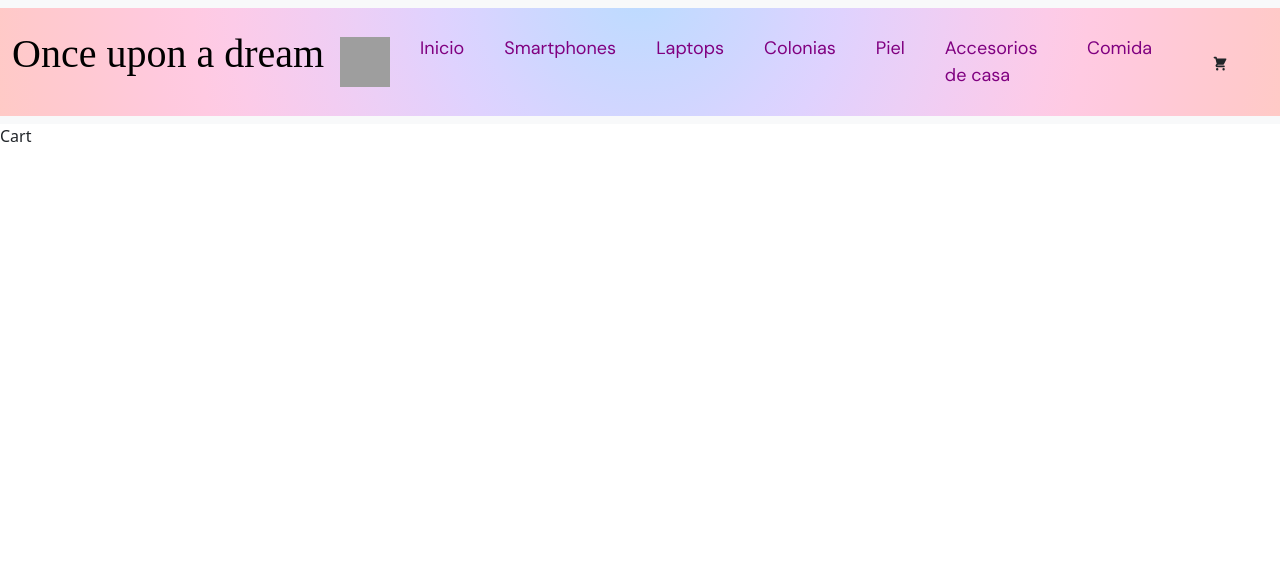
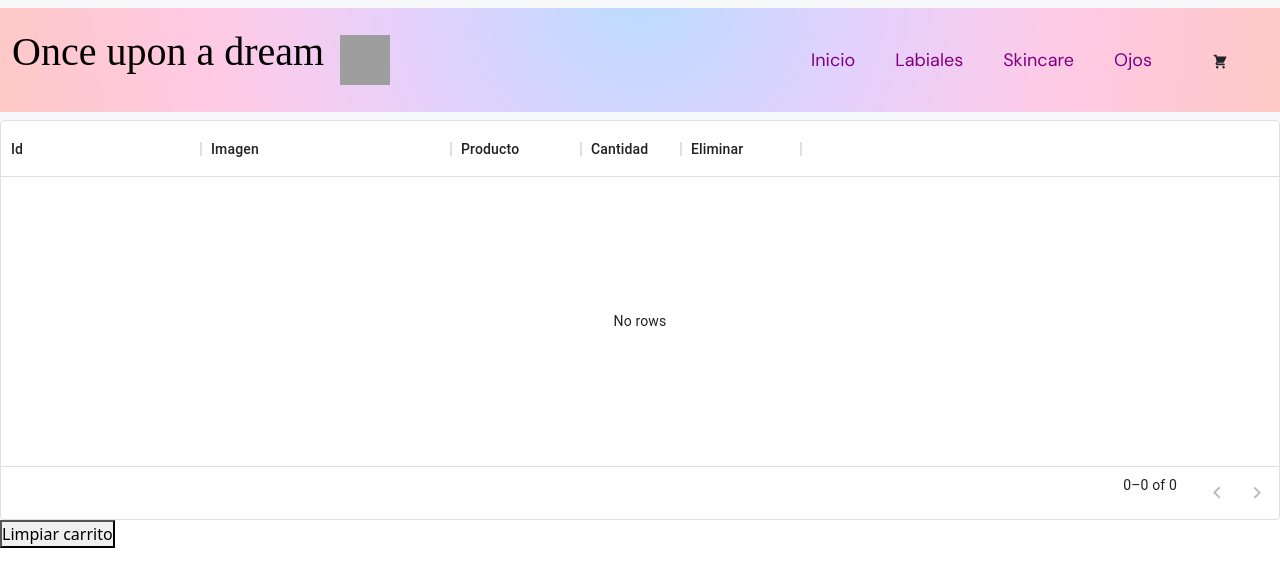
Before and after one commit to Reeeeiich/Tienda-Azofra, a React (Create React App) app: page /cart in a window 1280 px wide. Shown: the top 586 px of the page. Built offline with nearby package versions, Linux system fonts and the light colour scheme; grey boxes are pictures that could not be loaded; a web font is replaced by a local one.

Commit message:
Arreglando cart

```diff
--- a/package.json
+++ b/package.json
@@ -3,6 +3,10 @@
   "version": "0.1.0",
   "private": true,
   "dependencies": {
+    "@emotion/react": "^11.10.4",
+    "@emotion/styled": "^11.10.4",
+    "@mui/material": "^5.10.7",
+    "@mui/x-data-grid": "^5.17.4",
     "@popperjs/core": "^2.11.6",
     "@testing-library/jest-dom": "^5.16.5",
     "@testing-library/react": "^13.3.0",
--- a/src/components/Item/index.jsx
+++ b/src/components/Item/index.jsx
@@ -10,9 +10,9 @@ const Item = ({product}) => {
     }
         return (
             <div className="card" onClick={handleNavigate}>
-                <img className="card-img-top" src={product.thumbnail} alt="Card image cap"/>
+                <img className="card-img-top" src={product.image} alt="Card image cap"/>
                 <div className="card-body">
-                    <h5 className="card-title">{product.title}</h5>
+                    <h5 className="card-title">{product.name}</h5>
                     <ul className="list-group list-group-flush">
                         <li className="list-group-item price_item">{product.price} €</li>
                         <li className="list-group-item">{product.description}</li>
--- a/src/components/ItemDetail/index.jsx
+++ b/src/components/ItemDetail/index.jsx
@@ -8,7 +8,7 @@ const ItemDetail = ({product}) => {
 
     <div className='contenedor_detail'>
         <div className='contenedor_titulo'>
-        <h1 className='titulo_producto'>{product.title}</h1>
+        <h1 className='titulo_producto'>{product.name}</h1>
         <h3 className='precio_producto' >{product.price}€</h3>
         <p className='descripcion_producto'>{product.description}</p>
         <div className='contador_producto'>
@@ -17,7 +17,7 @@ const ItemDetail = ({product}) => {
         </div>
 
         <div className='contenedor_datos'>
-        <img className = "imagen_producto" src={product.thumbnail} alt="" />
+        <img className = "imagen_producto" src={product.image} alt="" />
         </div>
     </div>
     </>
--- a/src/components/NavBar/index.jsx
+++ b/src/components/NavBar/index.jsx
@@ -19,22 +19,13 @@ const NavBar= ()=> {
                     <Link to="/" className="nav-link" aria-current="page">Inicio</Link>
                     </li>
                     <li className="nav-item">
-                    <Link to="/category/smartphones" className="nav-link">Smartphones</Link>
+                    <Link to="/category/labios" className="nav-link">Labiales</Link>
                     </li>
                     <li className="nav-item">
-                    <Link to="/category/laptops" className="nav-link">Laptops</Link>
+                    <Link to="/category/piel" className="nav-link">Skincare</Link>
                     </li>
                     <li className="nav-item">
-                    <Link to="/category/fragrances" className="nav-link">Colonias</Link>
-                    </li>
-                    <li className="nav-item">
-                    <Link to="/category/skincare" className="nav-link">Piel</Link>
-                    </li>
-                    <li className="nav-item">
-                    <Link to="/category/furniture" className="nav-link">Accesorios de casa</Link>
-                    </li>
-                    <li className="nav-item">
-                    <Link to="/category/groceries" className="nav-link">Comida</Link>
+                    <Link to="/category/ojos" className="nav-link">Ojos</Link>
                     </li>
                 </ul>
                 </div>
--- a/src/containers/CartContainer/index.jsx
+++ b/src/containers/CartContainer/index.jsx
@@ -1,12 +1,62 @@
 import React from 'react'
+import { useContext } from 'react';
+import { Shop } from '../../context/ShopProvider';
+import { DataGrid } from '@mui/x-data-grid';
 
 const Cart =() =>  {
+
+  const {cart, removeItem, clearCart} = useContext(Shop);
+  console.log("CART", cart);
+
+
+  const renderImage = (image) => {
+    return(
+      <img src={image.value} alt="cart-product" style={{height: '100px'}}></img>
+    )
+  }
+
+  const renderRemoveButton = (item) => {
+    const product = item.value
+    return (
+      <button onClick={()=>removeItem(product)} variant = "contained" color ="error">Eliminar</button>
+    )
+  }
+const columns = [
+  { field : 'id', headerName: 'Id', width: 200},
+  { field: 'image', headerName: 'Imagen', width: 250, renderCell: renderImage},
+  { field: 'name', headerName: 'Producto', width: 130 },
+  { field: 'price', headerName: 'Cantidad', width: 100 },
+  {
+    field: 'remove',
+    headerName: 'Eliminar',
+    renderCell : renderRemoveButton,
+    width: 120,
+  },
+];
+
+const filas = [];
+cart.forEach(item => {
+console.log("Item", item);
+  filas.push({
+    id: item.id,
+    image: item.image,
+    name: item.name,
+    price: item.price,
+    remove: item,
+  })
+});
+
   return (
-    <>
-    <div>Cart</div>
-
-    </>
-  )
-}
+    <div style={{ height: 400, width: '100%' }}>
+      <DataGrid
+        rows={filas}
+        columns={columns}
+        pageSize={5}
+        rowsPerPageOptions={[5]}
+      />
+      <button onClick = {clearCart} color= "error" variant="outlined">Limpiar carrito</button>
+    </div>
+  );
+  }
 
 export default Cart;
--- a/src/containers/ItemCountFinishContainer/index.jsx
+++ b/src/containers/ItemCountFinishContainer/index.jsx
@@ -6,18 +6,22 @@ import "../../components/ItemCount/styles.css";
 import {Shop} from "../../context/ShopProvider";
 
 function ItemCountContainer({product}) {
+  console.log("producto", product);
     const [qty, setQty] = useState(0);
     const navigate = useNavigate();
 
     const {addItem} =useContext(Shop);
+    console.log("añadir item", addItem)
+    const addCart = (quantity) => {
 
-    const addCart = (quantity) => {
       setQty(quantity);
       }
 
       const handleFinish = () => {
         const productToSave = {...product, quantity: qty}
         addItem(productToSave);
+        console.log("Producto guardado", productToSave);
+        console.log("añadir item 2", addItem);
         navigate('/cart')
 
       }
--- a/src/containers/ItemDetailContainer/index.jsx
+++ b/src/containers/ItemDetailContainer/index.jsx
@@ -3,6 +3,8 @@ import { useEffect } from 'react';
 import { useState } from 'react';
 import ItemDetail from '../../components/ItemDetail';
 import { useParams } from 'react-router-dom';
+import { db } from "../../firebase/config";
+import { doc, getDoc } from "firebase/firestore";
 
 function ItemDetailContainer() {
     const [productDetail, setProductDetail] = useState({});
@@ -12,9 +14,22 @@ function ItemDetailContainer() {
     useEffect (()=>{
     const getProducts = async () => {
         try {
-            const response = await fetch(`https://dummyjson.com/products/${productId}`);
-            const data = await response.json();
-            setProductDetail(data);
+            const docRef = doc(db, "products", productId);
+            const docSnap = await getDoc(docRef);
+            if (docSnap.exists()) {
+                console.log("Document data:", docSnap.data());
+                setProductDetail({id: docSnap.id, ...docSnap.data()});
+
+        }
+            else {
+                //doc.data() will be undefined in this case
+                console.log("No such document!");
+            }
+
+
+           // const response = await fetch(`https://dummyjson.com/products/${productId}`);
+            //const data = await response.json();
+
         } catch (error) {
             console.log(error);
         }
@@ -22,8 +37,6 @@ function ItemDetailContainer() {
     getProducts();
 }, [productId])
 
-console.log(productDetail);
-
   return <ItemDetail product = {productDetail}/>;
 
 }
--- a/src/context/ShopProvider.jsx
+++ b/src/context/ShopProvider.jsx
@@ -46,7 +46,7 @@ const ShopProvider = ({children}) => {
 
     return (
         <>
-        <Shop.Provider value={{ cart, addItem}}>
+        <Shop.Provider value={{ cart, addItem, removeItem, clearCart}}>
             {children}
         </Shop.Provider>
         </>
```
Also changed, not shown: 1 other file (tests, documents, lock files or other folders).
